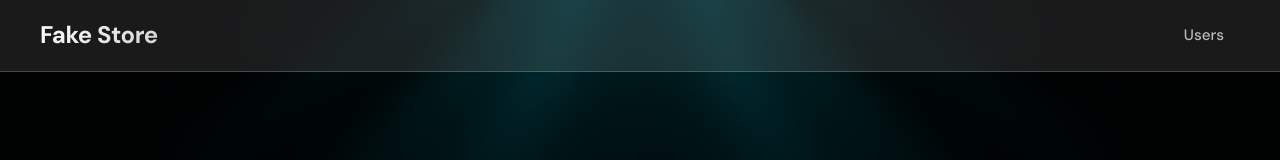
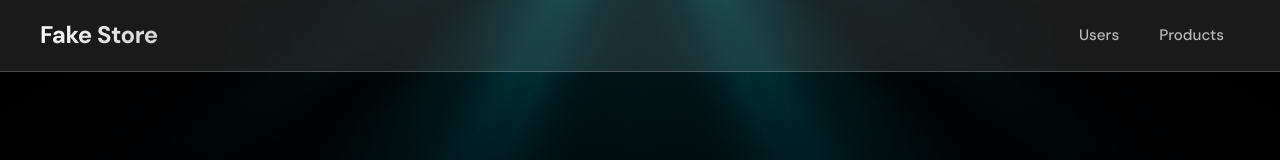
Before and after one commit to vatra-code/fake_store, a Next.js app: page / in a window 1280 px wide. Shown: the top 160 px of the page. Built offline with nearby package versions, Linux system fonts and the light colour scheme.

Commit message:
fixed header nav links

```diff
--- a/app/components/layout/Header.module.scss
+++ b/app/components/layout/Header.module.scss
@@ -65,17 +65,6 @@
   &.active {
     color: $color-text-primary;
     background: $glass-background-hover;
-
-    &::after {
-      content: '';
-      position: absolute;
-      bottom: -1px;
-      left: $spacing-md;
-      right: $spacing-md;
-      height: 2px;
-      background: $color-primary;
-      border-radius: 2px 2px 0 0;
-    }
   }
 }
 
--- a/app/components/layout/Header.tsx
+++ b/app/components/layout/Header.tsx
@@ -3,6 +3,9 @@
 import React from 'react';
 import Link from 'next/link';
 import { usePathname } from 'next/navigation';
+
+import { ROUTES, NAV_LINKS } from '@/constants/route';
+
 import styles from './Header.module.scss';
 
 export const Header: React.FC = () => {
@@ -11,17 +14,20 @@ export const Header: React.FC = () => {
   return (
     <header className={styles.header}>
       <div className={styles.container}>
-        {/*FIXME: move routes into constants*/}
-        <Link href="/" className={styles.logo}>
+        <Link href={ROUTES.HOME} className={styles.logo}>
           <span className={styles.logoText}>Fake Store</span>
         </Link>
+
         <nav className={styles.nav}>
-          <Link
-            href="/users"
-            className={`${styles.navLink} ${pathname === '/users' ? styles.active : ''}`}
-          >
-            Users
-          </Link>
+          {NAV_LINKS.filter((link) => !link.isLogo).map((link) => (
+            <Link
+              key={link.href}
+              href={link.href}
+              className={`${styles.navLink} ${pathname === link.href ? styles.active : ''}`}
+            >
+              {link.label}
+            </Link>
+          ))}
         </nav>
       </div>
     </header>
--- /dev/null
+++ b/app/constants/route.ts
@@ -0,0 +1,11 @@
+export const ROUTES = {
+    HOME: '/',
+    USERS: '/users',
+    PRODUCTS: '/products',
+} as const;
+
+export const NAV_LINKS = [
+    { href: ROUTES.HOME, label: 'Fake Store', isLogo: true },
+    { href: ROUTES.USERS, label: 'Users', isLogo: false },
+    { href: ROUTES.PRODUCTS, label: 'Products', isLogo: false },
+  ] as const;
```
